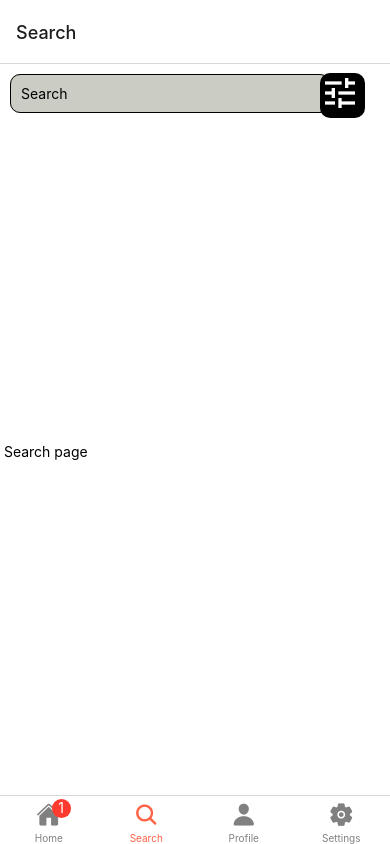
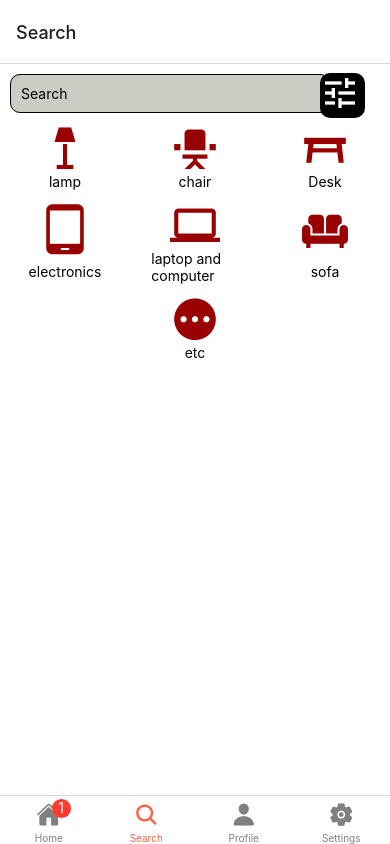
Before and after one commit to Cs262-BASSH/Client, a React Native app: screen /Search in a window 390 px wide. Built offline with nearby package versions, Linux system fonts and the light colour scheme.

Commit message:
seaching page commit

```diff
--- a/components/Search.js
+++ b/components/Search.js
@@ -1,28 +1,77 @@
 import React, {useState} from 'react';
-import { Text, View, StyleSheet , ScrollView} from 'react-native';
+import { Text, View, StyleSheet , ScrollView, TouchableOpacity} from 'react-native';
 import SearchBar from './SearchBar';
+import Icon from 'react-native-vector-icons/MaterialCommunityIcons';
 
-export default function Search() {
+import Profile from './Profile';
+
+
+export default function Search( {navigation} ) {
     const [searchText, setSearchText] = useState();
   return (
-    <View style={styles.container}>
+  <View style={styles.container}>
+    <View>
       <SearchBar searchText={searchText} setSearchText={setSearchText}/>
-      <Text> Search page</Text>
+    </View>
 
-      <ScrollView>
-        <View>
 
-          {/* 4 categories in a raw */}
+    <View>
+      <ScrollView style={styles.Iconsview}>
 
-          <View style={styles.buttonView}>
-          {/* https://reactnative.dev/docs/image */}
+        <View style = {styles.buttonraw}>
+          <TouchableOpacity style={styles.buttonView} onPress={() => navigation.navigate('Profile')}>
+            <Icon name="floor-lamp" size={50} color="#900" />
+            <Text style={styles.icontext}>lamp</Text>
+          </TouchableOpacity>
 
-          </View>
+          <TouchableOpacity style={styles.buttonView}>
+            <Icon name="chair-rolling" size={50} color="#900" />
+            <Text style={styles.icontext}>chair</Text>
+          </TouchableOpacity>
+
+
+          <TouchableOpacity style={styles.buttonView}>
+            <Icon name="table-furniture" size={50} color="#900" />
+            <Text style={styles.icontext}>Desk</Text>
+          </TouchableOpacity>
+
+        </View>
+
+        <View style = {styles.buttonraw}>
+
+          <TouchableOpacity style={styles.buttonView}>
+            <Icon name="tablet-android" size={50} color="#900" />
+            <Text style={styles.icontext}>electronics</Text>
+          </TouchableOpacity>
+
+          <TouchableOpacity style={styles.buttonView}>
+            <Icon name="laptop" size={50} color="#900" />
+            <Text style={styles.icontext}>laptop and computer</Text>
+          </TouchableOpacity>
+
+
+          <TouchableOpacity style={styles.buttonView}>
+            <Icon name="sofa" size={50} color="#900" />
+            <Text style={styles.icontext}>sofa</Text>
+          </TouchableOpacity>
+
+        </View>
+
+
+        <View style = {styles.buttonraw}>
+
+          <TouchableOpacity style={styles.buttonView}>
+            <Icon name="dots-horizontal-circle" size={50} color="#900" />
+            <Text style={styles.icontext}>etc</Text>
+          </TouchableOpacity>
 
 
         </View>
+
+
       </ScrollView>
     </View>
+  </View>
   );
 }
 
@@ -32,8 +81,28 @@ const styles = StyleSheet.create ({
         backgroundColor: '#FFF',
     },
 
+    buttonraw: {
+        flexDirection: 'row',
+        justifyContent: 'space-around'
+    },
+
     buttonView: {
-    width: '25%',
-    padding: 5,
+      width: '25%',
+      padding: 5,
+      alignItems: 'center',
+      justifyContent: 'space-around'
+    },
+
+
+    icontext: {
+        justifyContent: 'center'
+    },
+
+    Iconsview:{
+
     }
 })
+
+
+          {/* https://reactnative.dev/docs/image */}
+          {/* https://www.prudentdevs.club/btns-imgs-in-react-native */}
--- a/package.json
+++ b/package.json
@@ -20,6 +20,7 @@
     "react-native": "0.68.2",
     "react-native-safe-area-context": "4.2.4",
     "react-native-screens": "~3.11.1",
+    "react-native-vector-icons": "^9.2.0",
     "react-native-web": "0.17.7"
   },
   "devDependencies": {
```
Also changed, not shown: components/search_item_category/example.js (added), 1 other file (tests, documents, lock files or other folders).
